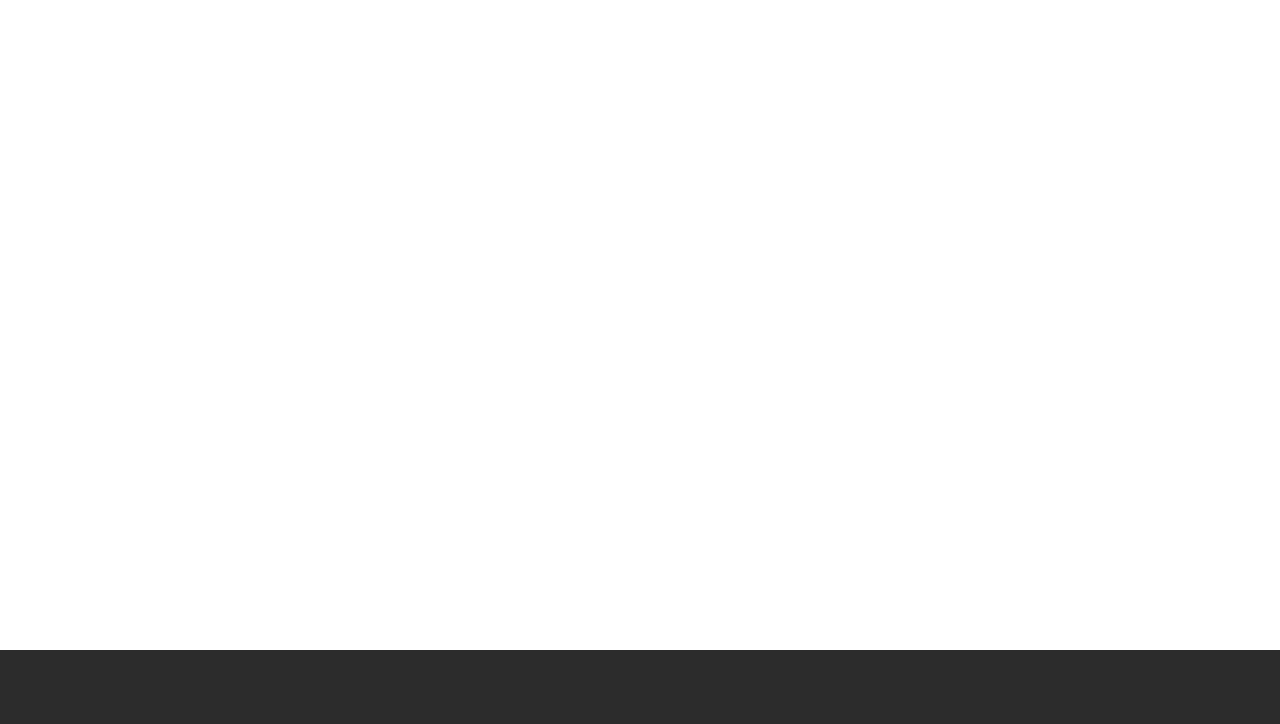
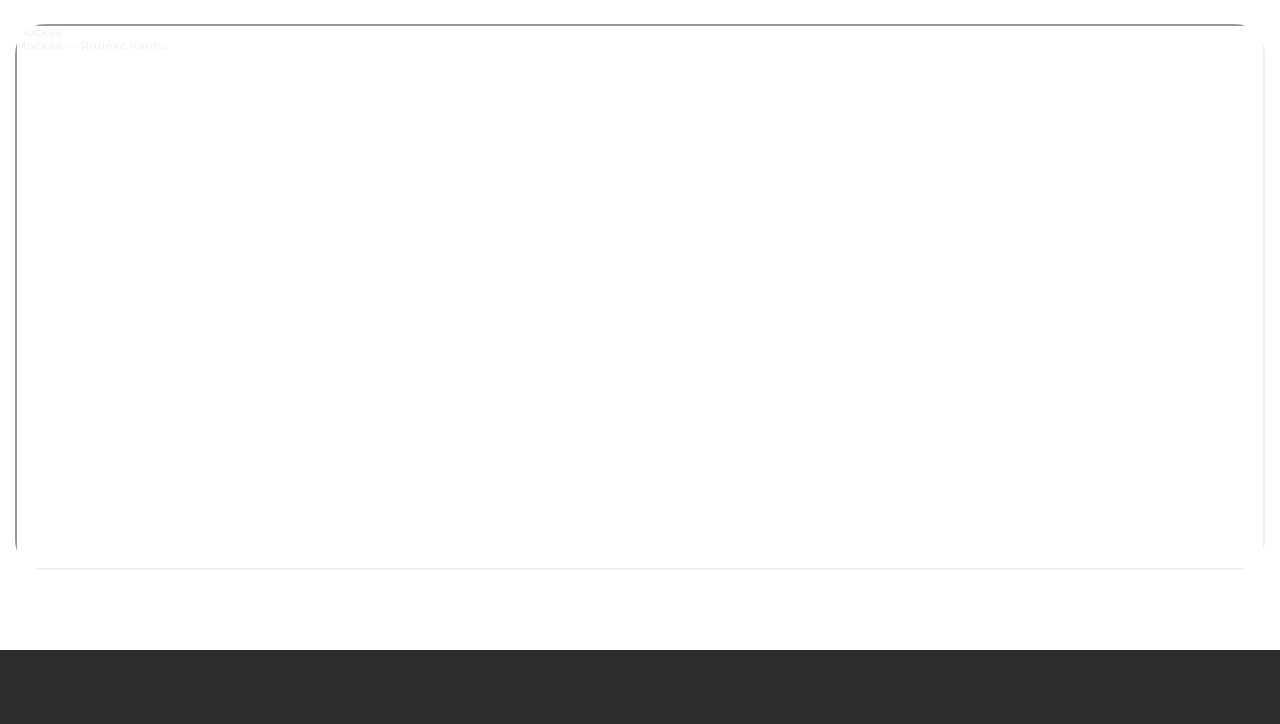
Before and after one commit to serwebdev/termogard, a website: page src/contacts.html in a window 1280 px wide. Shown: the part 724-1448 px from the top of the page. Drawn offline with nearby package versions, Linux system fonts and the light colour scheme; files that its build step writes are made by us from their sources; files whose address does not match are found by name.

Commit message:
update map

```diff
--- a/src/partials/contacts_inner.html
+++ b/src/partials/contacts_inner.html
@@ -28,7 +28,13 @@
         </div>
     </div>
     <div class="contacts__map">
-        <script type="text/javascript" charset="utf-8" async
-            src="https://api-maps.yandex.ru/services/constructor/1.0/js/?um=constructor%3A5311244b185b46d5635cec6d7e552f91133e6d6872e12656c3a2b4f2bc26d441&amp;width=100%&amp;height=100%&amp;lang=ru_RU&amp;scroll=false"></script>
+        <div style="position:relative;overflow:hidden;"><a
+                href="https://yandex.ru/maps/213/moscow/?utm_medium=mapframe&utm_source=maps"
+                style="color:#eee;font-size:12px;position:absolute;top:0px;">Москва</a><a
+                href="https://yandex.ru/maps/213/moscow/?ll=37.607672%2C55.771898&utm_campaign=desktop&utm_medium=mapframe&utm_source=maps&z=13.24"
+                style="color:#eee;font-size:12px;position:absolute;top:14px;">Москва — Яндекс Карты</a><iframe
+                src="https://yandex.ru/map-widget/v1/?ll=37.607672%2C55.771898&utm_campaign=desktop&utm_medium=search&utm_source=maps&z=13.24"
+                width="560" height="400" frameborder="1" allowfullscreen="true" style="position:relative;"></iframe>
+        </div>
     </div>
 </div>
--- a/src/scss/components/contacts__inner.scss
+++ b/src/scss/components/contacts__inner.scss
@@ -71,6 +71,12 @@
     border-radius: 30px;
     overflow: hidden;
 
+    div,
+    iframe {
+      width: 100%;
+      height: 100%;
+    }
+
     @media (max-width: 768px) {
       height: 250px;
       border-radius: 20px;
```
Also changed, not shown: dist/contacts.html, dist/css/style.css, dist/css/style.min.css, dist/index.html.
